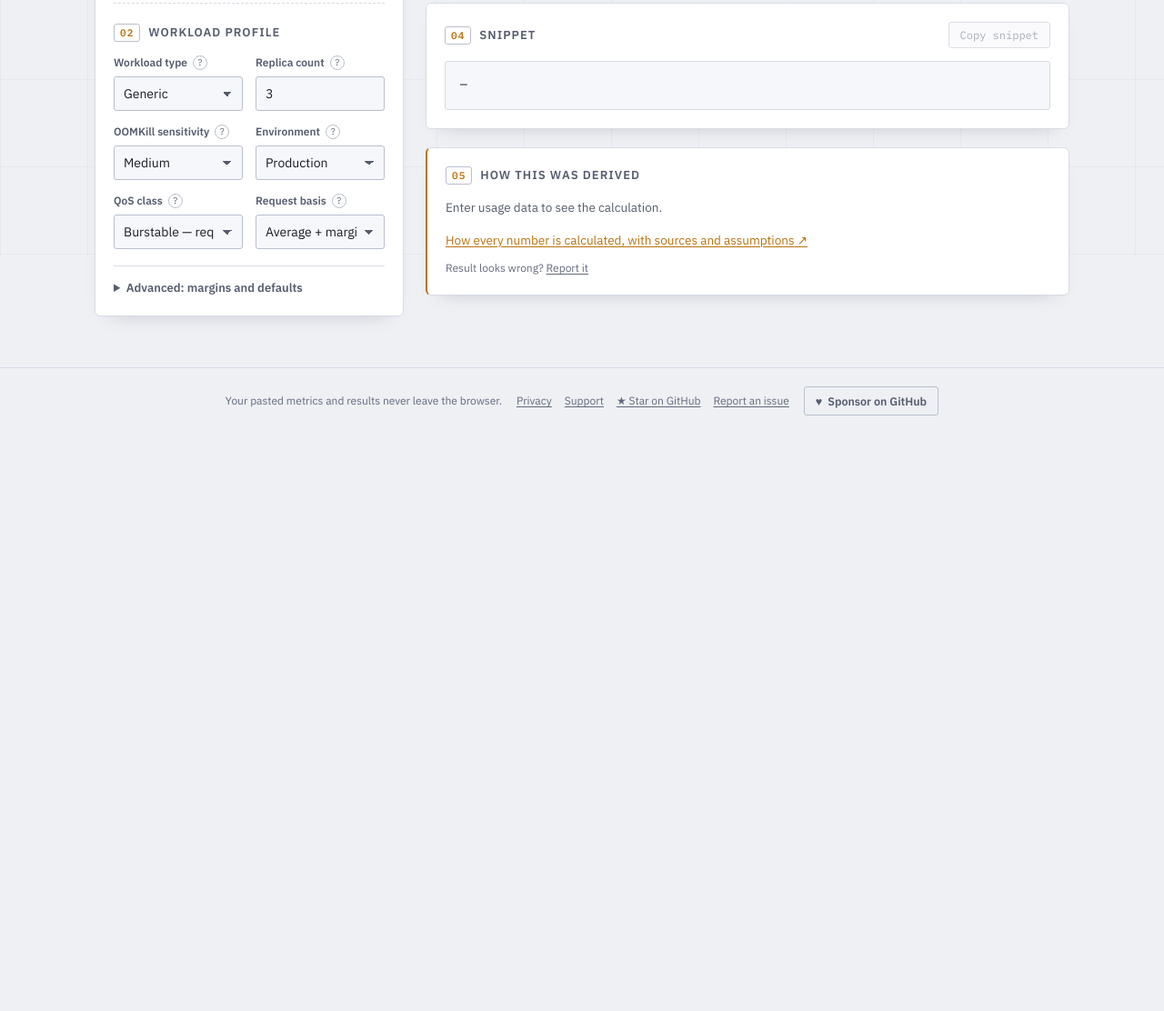
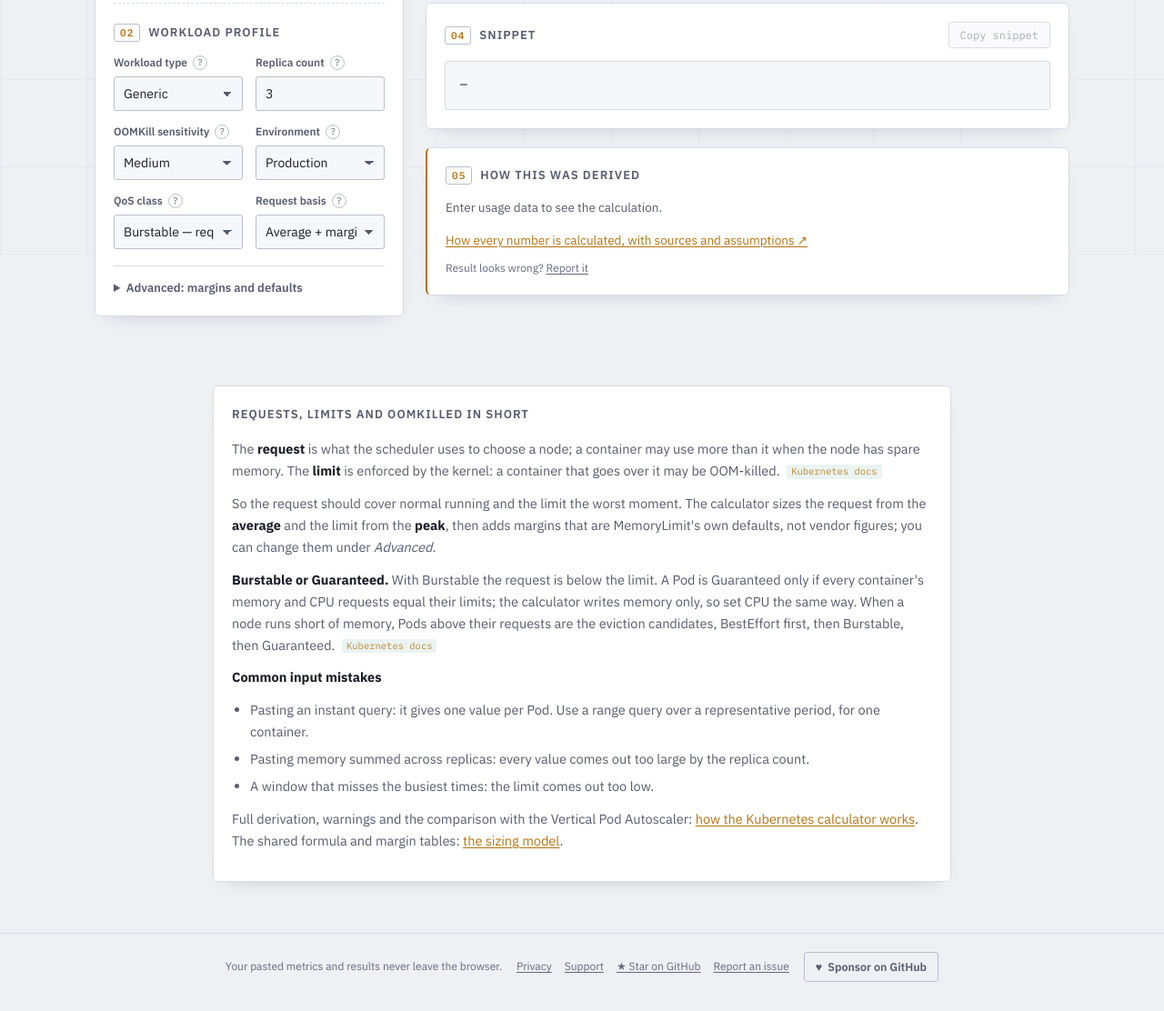
Before and after one commit to torrentalle/memorylimit-dev, a website: page public/kubernetes/index.html in a window 1280 px wide. Shown: the part 520-1632 px from the top of the page at 91% size. Before the commit the page ends 1009 px from the top, so only its background shows below. Drawn offline with Linux system fonts and the light colour scheme.

Commit message:
seo: add short requests/limits explainer to the Kubernetes page (#55)

```diff
--- a/public/kubernetes/index.html
+++ b/public/kubernetes/index.html
@@ -274,6 +274,41 @@
 
   </div>
 
+  <div class="wrap guide">
+    <section class="panel guide-section" id="in-short" aria-labelledby="in-short-heading">
+      <h2 id="in-short-heading" class="panel__title">Requests, limits and OOMKilled in short</h2>
+      <p>
+        The <strong>request</strong> is what the scheduler uses to choose a node; a container may use more than it
+        when the node has spare memory. The <strong>limit</strong> is enforced by the kernel: a container that goes over
+        it may be OOM-killed.
+        <a class="guide-tag guide-tag--doc" href="https://kubernetes.io/docs/concepts/configuration/manage-resources-containers/" target="_blank" rel="noopener">Kubernetes docs</a>
+      </p>
+      <p>
+        So the request should cover normal running and the limit the worst moment. The calculator sizes the request from
+        the <strong>average</strong> and the limit from the <strong>peak</strong>, then adds margins that are
+        MemoryLimit's own defaults, not vendor figures; you can change them under <em>Advanced</em>.
+      </p>
+      <p>
+        <strong>Burstable or Guaranteed.</strong> With Burstable the request is below the limit. A Pod is Guaranteed only
+        if every container's memory and CPU requests equal their limits; the calculator writes memory only, so set CPU
+        the same way. When a node runs short of memory, Pods above their requests are the eviction candidates,
+        BestEffort first, then Burstable, then Guaranteed.
+        <a class="guide-tag guide-tag--doc" href="https://kubernetes.io/docs/concepts/workloads/pods/pod-qos/" target="_blank" rel="noopener">Kubernetes docs</a>
+      </p>
+      <p><strong>Common input mistakes</strong></p>
+      <ul>
+        <li>Pasting an instant query: it gives one value per Pod. Use a range query over a representative period, for one container.</li>
+        <li>Pasting memory summed across replicas: every value comes out too large by the replica count.</li>
+        <li>A window that misses the busiest times: the limit comes out too low.</li>
+      </ul>
+      <p>
+        Full derivation, warnings and the comparison with the Vertical Pod Autoscaler:
+        <a href="/kubernetes/how-it-works/">how the Kubernetes calculator works</a>. The shared formula and margin
+        tables: <a href="/sizing-model/">the sizing model</a>.
+      </p>
+    </section>
+  </div>
+
 </main>
 
 <footer class="site-footer">
```
Also changed, not shown: public/kubernetes/index.md (+16 -0 lines).
